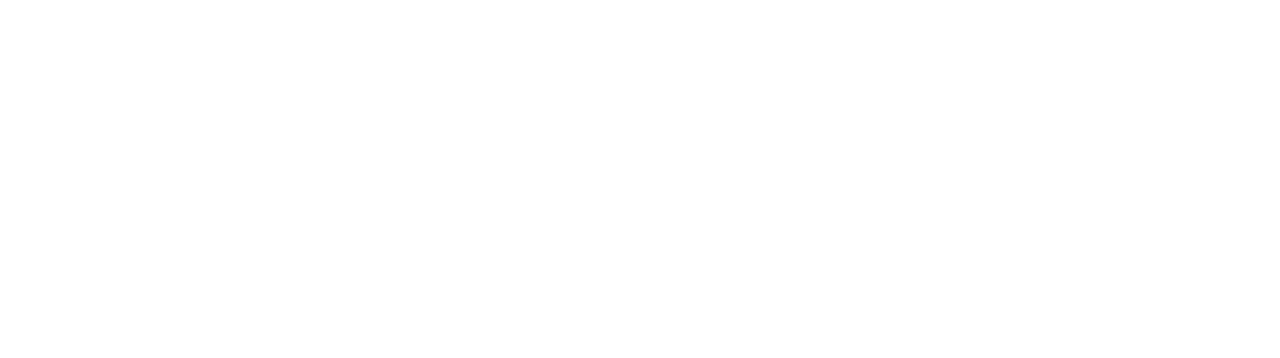
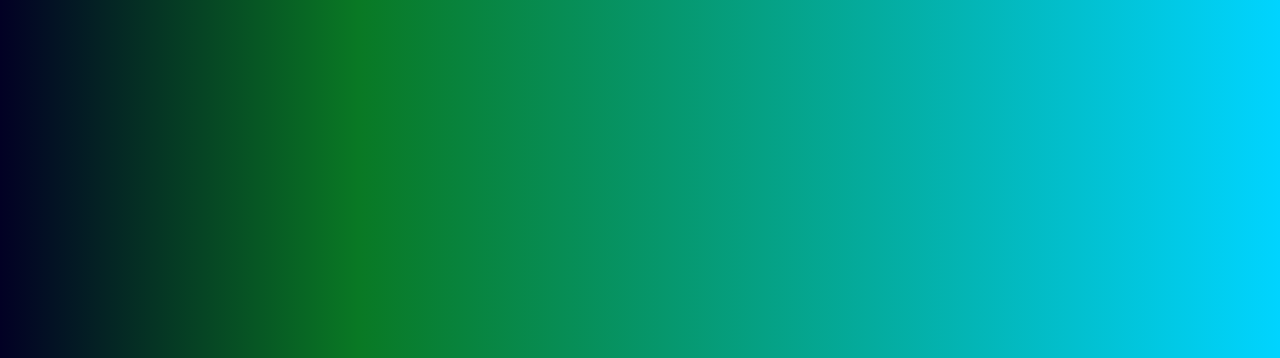
Before and after one commit to portiaove/portiaove.github.io, a website: page index.html in a window 1280 px wide. Shown: the top 358 px of the page. Drawn offline with Linux system fonts and the light colour scheme.

Commit message:
Important style adjustment

```diff
--- a/styles.css
+++ b/styles.css
@@ -5,6 +5,9 @@ body {
   justify-content: center;
   align-items: center;
   height: 100vh;
+  background: rgb(2,0,36);
+  background: linear-gradient(90deg, rgba(2,0,36,1) 0%, rgba(9,121,36,1) 28%, rgba(0,212,255,1) 100%);
+  color: aliceblue;
 }
 
 h1 {
```
